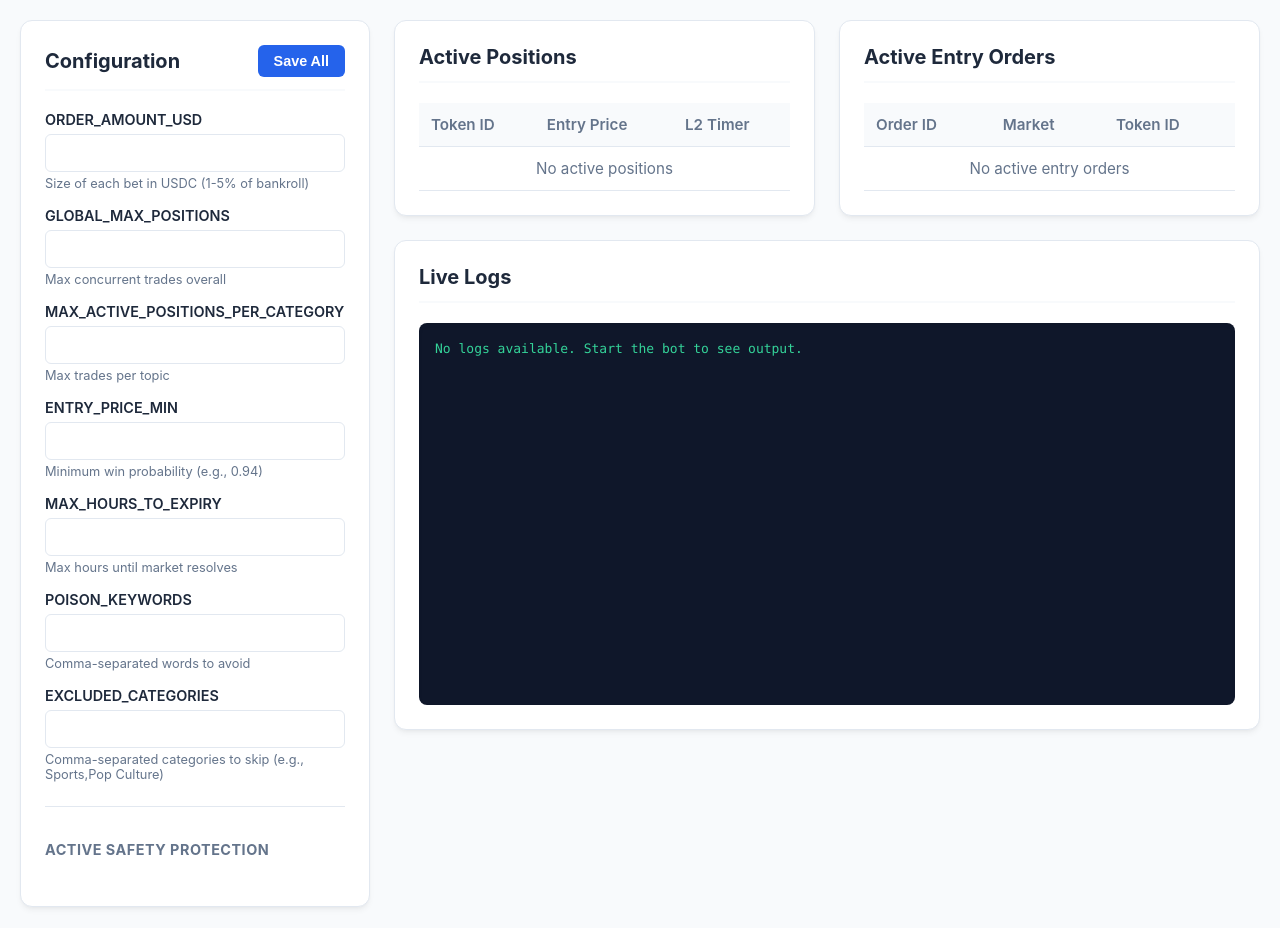
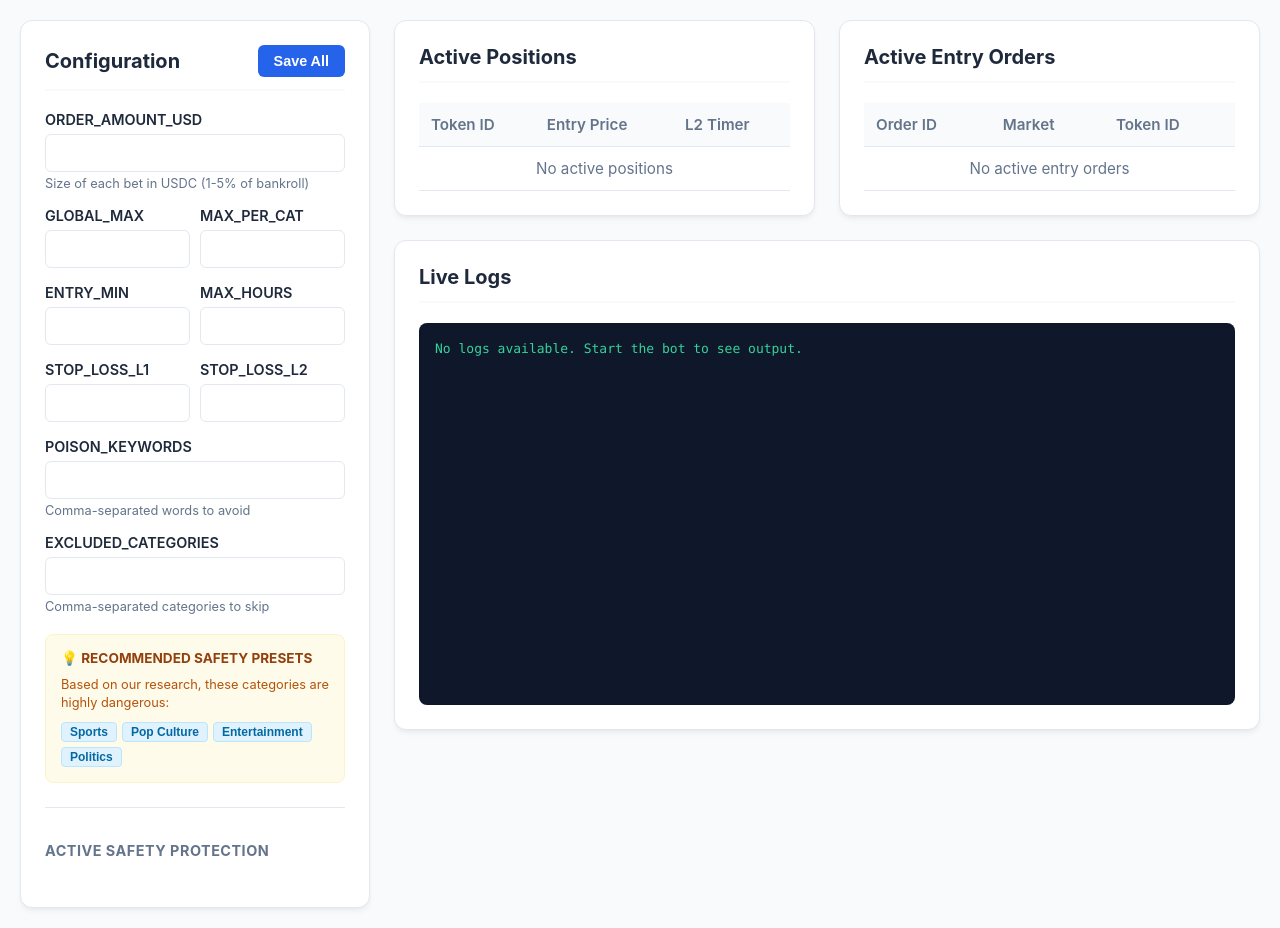
Before and after one commit to roywongx/poly, a FastAPI app: page / in a window 1280 px wide. Shown: the part 98-1026 px from the top of the page. Run offline with FastAPI, Linux system fonts and the light colour scheme; data that the repository does not hold is empty.

Commit message:
ui: complete config form and add safety presets quick-add buttons

```diff
--- a/src/templates/index.html
+++ b/src/templates/index.html
@@ -90,39 +90,60 @@
                 <h2><span data-i18n="config_title">Configuration</span> <button class="btn-save" onclick="saveAllConfig()" data-i18n="btn_save">Save All</button></h2>
                 <div id="config-form">
                     <div class="config-group">
-                        <label>ORDER_AMOUNT_USD</label>
+                        <label data-i18n="lbl_order_amount">ORDER_AMOUNT_USD</label>
                         <input type="number" id="cfg-ORDER_AMOUNT_USD" step="1">
                         <span class="help-text" data-i18n="help_order_amount">Size of each bet in USDC (1-5% of bankroll)</span>
                     </div>
+                    <div class="grid-half" style="gap:10px;">
                         <div class="config-group">
-                        <label>GLOBAL_MAX_POSITIONS</label>
+                            <label data-i18n="lbl_global_max">GLOBAL_MAX_POSITIONS</label>
                             <input type="number" id="cfg-GLOBAL_MAX_POSITIONS" step="1">
-                        <span class="help-text" data-i18n="help_global_max">Max concurrent trades overall</span>
                         </div>
                         <div class="config-group">
-                        <label>MAX_ACTIVE_POSITIONS_PER_CATEGORY</label>
+                            <label data-i18n="lbl_cat_max">MAX_PER_CATEGORY</label>
                             <input type="number" id="cfg-MAX_ACTIVE_POSITIONS_PER_CATEGORY" step="1">
-                        <span class="help-text" data-i18n="help_cat_max">Max trades per topic</span>
+                        </div>
+                    </div>
+                    <div class="grid-half" style="gap:10px;">
+                        <div class="config-group">
+                            <label data-i18n="lbl_price_min">ENTRY_PRICE_MIN</label>
+                            <input type="number" id="cfg-ENTRY_PRICE_MIN" step="0.01">
                         </div>
                         <div class="config-group">
-                        <label>ENTRY_PRICE_MIN</label>
-                        <input type="number" id="cfg-ENTRY_PRICE_MIN" step="0.01">
-                        <span class="help-text" data-i18n="help_price_min">Minimum win probability (e.g., 0.94)</span>
+                            <label data-i18n="lbl_max_hours">MAX_HOURS</label>
+                            <input type="number" id="cfg-MAX_HOURS_TO_EXPIRY" step="0.5">
+                        </div>
+                    </div>
+                    <div class="grid-half" style="gap:10px;">
+                        <div class="config-group">
+                            <label data-i18n="lbl_sl_l1">STOP_LOSS_L1</label>
+                            <input type="number" id="cfg-STOP_LOSS_L1_TRIGGER" step="0.01">
                         </div>
                         <div class="config-group">
-                        <label>MAX_HOURS_TO_EXPIRY</label>
-                        <input type="number" id="cfg-MAX_HOURS_TO_EXPIRY" step="0.5">
-                        <span class="help-text" data-i18n="help_max_hours">Max hours until market resolves</span>
+                            <label data-i18n="lbl_sl_l2">STOP_LOSS_L2</label>
+                            <input type="number" id="cfg-STOP_LOSS_L2_TRIGGER" step="0.01">
+                        </div>
                     </div>
                     <div class="config-group">
-                        <label>POISON_KEYWORDS</label>
+                        <label data-i18n="lbl_poison">POISON_KEYWORDS</label>
                         <input type="text" id="cfg-POISON_KEYWORDS" oninput="renderTags()">
                         <span class="help-text" data-i18n="help_poison">Comma-separated words to avoid</span>
                     </div>
                     <div class="config-group">
-                        <label>EXCLUDED_CATEGORIES</label>
+                        <label data-i18n="lbl_excluded">EXCLUDED_CATEGORIES</label>
                         <input type="text" id="cfg-EXCLUDED_CATEGORIES" oninput="renderTags()">
-                        <span class="help-text" data-i18n="help_excluded">Comma-separated categories to skip (e.g., Sports,Pop Culture)</span>
+                        <span class="help-text" data-i18n="help_excluded">Comma-separated categories to skip</span>
+                    </div>
+                </div>
+
+                <div style="margin-top: 20px; background: #fffbeb; padding: 15px; border-radius: 8px; border: 1px solid #fef3c7;">
+                    <h3 style="font-size: 0.85rem; color: #92400e; text-transform: uppercase; margin-top:0; margin-bottom: 10px;" data-i18n="vetted_title">💡 Recommended Safety Presets</h3>
+                    <div style="font-size: 0.8rem; line-height: 1.4; color: #b45309; margin-bottom: 10px;" data-i18n="vetted_desc">Based on our research, these categories are highly dangerous:</div>
+                    <div style="display: flex; gap: 5px; flex-wrap: wrap;">
+                        <button class="badge-tag tag-category" onclick="addExcluded('Sports')" style="cursor:pointer; border:1px solid #bae6fd;">Sports</button>
+                        <button class="badge-tag tag-category" onclick="addExcluded('Pop Culture')" style="cursor:pointer; border:1px solid #bae6fd;">Pop Culture</button>
+                        <button class="badge-tag tag-category" onclick="addExcluded('Entertainment')" style="cursor:pointer; border:1px solid #bae6fd;">Entertainment</button>
+                        <button class="badge-tag tag-category" onclick="addExcluded('Politics')" style="cursor:pointer; border:1px solid #bae6fd;">Politics</button>
                     </div>
                 </div>
 
@@ -191,13 +212,20 @@
                 btn_stop: "Stop Bot",
                 config_title: "Configuration",
                 btn_save: "Save All",
+                lbl_order_amount: "ORDER_AMOUNT_USD",
+                lbl_global_max: "GLOBAL_MAX",
+                lbl_cat_max: "MAX_PER_CAT",
+                lbl_price_min: "ENTRY_MIN",
+                lbl_max_hours: "MAX_HOURS",
+                lbl_sl_l1: "STOP_LOSS_L1",
+                lbl_sl_l2: "STOP_LOSS_L2",
+                lbl_poison: "POISON_KEYWORDS",
+                lbl_excluded: "EXCLUDED_CATEGORIES",
                 help_order_amount: "Size of each bet in USDC (1-5% of bankroll)",
-                help_global_max: "Max concurrent trades overall",
-                help_cat_max: "Max trades per topic",
-                help_price_min: "Minimum win probability (e.g., 0.94)",
-                help_max_hours: "Max hours until market resolves",
                 help_poison: "Comma-separated words to avoid",
-                help_excluded: "Comma-separated categories to skip (e.g., Sports,Pop Culture)",
+                help_excluded: "Comma-separated categories to skip",
+                vetted_title: "💡 Recommended Safety Presets",
+                vetted_desc: "Based on our research, these categories are highly dangerous:",
                 safety_title: "Active Safety Protection",
                 active_positions_title: "Active Positions",
                 active_orders_title: "Active Entry Orders",
@@ -226,13 +254,20 @@
                 btn_stop: "停止机器人",
                 config_title: "策略配置",
                 btn_save: "保存配置",
-                help_order_amount: "单次下注金额 USDC (建议总资金 1-5%)",
-                help_global_max: "全局最大持仓数量",
-                help_cat_max: "同话题最大持仓数 (防止集中风险)",
-                help_price_min: "进场价格底线 (胜率大于该值才买, 比如 0.94)",
-                help_max_hours: "只关注 X 小时内结算的市场",
+                lbl_order_amount: "单笔下注 (USDC)",
+                lbl_global_max: "全局最大仓位",
+                lbl_cat_max: "同话题上限",
+                lbl_price_min: "进场价格底线",
+                lbl_max_hours: "最大剩余时间",
+                lbl_sl_l1: "预警线 (L1)",
+                lbl_sl_l2: "硬止损 (L2)",
+                lbl_poison: "绝对不买关键词",
+                lbl_excluded: "排除的高危分类",
+                help_order_amount: "单次下注金额 (建议总资金 1-5%)",
                 help_poison: "遇到这些关键词绝对不买 (逗号隔开)",
-                help_excluded: "排除这些高危分类 (比如 Sports,Pop Culture)",
+                help_excluded: "排除这些高危分类 (逗号隔开)",
+                vetted_title: "💡 推荐的安全预设",
+                vetted_desc: "根据之前的多轮分析，这些分类属于高风险区域：",
                 safety_title: "正在生效的安全防御",
                 active_positions_title: "活跃持仓 (已买入)",
                 active_orders_title: "活动挂单 (等待成交)",
@@ -267,7 +302,6 @@
                     el.textContent = translations[currentLang][key];
                 }
             });
-            // Force status re-render to update text
             fetchStatus();
         }
 
@@ -279,7 +313,8 @@
 
         const CONFIG_KEYS = [
             "ORDER_AMOUNT_USD", "GLOBAL_MAX_POSITIONS", "MAX_ACTIVE_POSITIONS_PER_CATEGORY",
-            "ENTRY_PRICE_MIN", "MAX_HOURS_TO_EXPIRY", "POISON_KEYWORDS", "EXCLUDED_CATEGORIES"
+            "ENTRY_PRICE_MIN", "MAX_HOURS_TO_EXPIRY", "STOP_LOSS_L1_TRIGGER", "STOP_LOSS_L2_TRIGGER",
+            "POISON_KEYWORDS", "EXCLUDED_CATEGORIES"
         ];
 
         async function fetchConfig() {
@@ -299,14 +334,28 @@
         }
 
         function renderTags() {
-            const kwInput = document.getElementById('cfg-POISON_KEYWORDS').value;
-            const catInput = document.getElementById('cfg-EXCLUDED_CATEGORIES').value;
+            const kwEl = document.getElementById('cfg-POISON_KEYWORDS');
+            const catEl = document.getElementById('cfg-EXCLUDED_CATEGORIES');
+            if(!kwEl || !catEl) return;
+
+            const kwInput = kwEl.value || "";
+            const catInput = catEl.value || "";
 
             const kwContainer = document.getElementById('active-keywords-tags');
             const catContainer = document.getElementById('active-categories-tags');
 
             kwContainer.innerHTML = kwInput.split(',').filter(t => t.trim()).map(t => `<span class="badge-tag tag-keyword">${t.trim()}</span>`).join('');
             catContainer.innerHTML = catInput.split(',').filter(t => t.trim()).map(t => `<span class="badge-tag tag-category">${t.trim()}</span>`).join('');
+        }
+
+        function addExcluded(cat) {
+            const el = document.getElementById('cfg-EXCLUDED_CATEGORIES');
+            const current = el.value.split(',').map(t => t.trim()).filter(t => t);
+            if (!current.includes(cat)) {
+                current.push(cat);
+                el.value = current.join(',');
+                renderTags();
+            }
         }
 
         async function saveAllConfig() {
@@ -339,7 +388,6 @@
                 const response = await fetch('/api/status');
                 const data = await response.json();
 
-                // Update Status
                 const statusIndicator = document.getElementById('status-indicator');
                 if (data.status === 'running') {
                     statusIndicator.textContent = translations[currentLang].status_running;
@@ -349,17 +397,15 @@
                     statusIndicator.className = 'status-badge status-stopped';
                 }
 
-                // Update Logs
                 const logContainer = document.getElementById('log-container');
                 if (data.logs && data.logs.length > 0) {
                     const rawLogs = data.logs.join('');
                     if (logContainer.getAttribute('data-raw') !== rawLogs) {
                         logContainer.setAttribute('data-raw', rawLogs);
 
-                        // Parse colors
                         const formattedLogs = data.logs.map(line => {
                             let colorLine = line
-                                .replace(/</g, "&lt;").replace(/>/g, "&gt;") // escape HTML
+                                .replace(/</g, "&lt;").replace(/>/g, "&gt;")
                                 .replace(/\| INFO\s+\|/g, '<span style="color: #60a5fa">| INFO     |</span>')
                                 .replace(/\| DEBUG\s+\|/g, '<span style="color: #9ca3af">| DEBUG    |</span>')
                                 .replace(/\| SUCCESS\s+\|/g, '<span style="color: #34d399; font-weight:bold">| SUCCESS  |</span>')
@@ -367,11 +413,10 @@
                                 .replace(/\| ERROR\s+\|/g, '<span style="color: #ef4444; font-weight:bold">| ERROR    |</span>')
                                 .replace(/\| CRITICAL\s+\|/g, '<span style="color: #b91c1c; font-weight:bold; background: #fee2e2">| CRITICAL |</span>');
 
-                            // Highlight keywords in lines
                             if (colorLine.includes('[FILTERED]')) {
                                 colorLine = colorLine.replace('[FILTERED]', '<span style="color: #9ca3af">[FILTERED]</span>');
                             }
-                            if (colorLine.includes('TARGET ACQUIRED')) {
+                            if (colorLine.includes('🎯 TARGET ACQUIRED')) {
                                 colorLine = `<span style="color: #34d399">${colorLine}</span>`;
                             }
                             return colorLine;
@@ -384,7 +429,6 @@
                     logContainer.innerHTML = translations[currentLang].no_logs;
                 }
 
-                // Update State (Positions)
                 if (data.state) {
                     const posBody = document.getElementById('positions-body');
                     if (data.state.active_positions && Object.keys(data.state.active_positions).length > 0) {
@@ -438,8 +482,7 @@
         // Initialize
         applyLanguage();
         fetchConfig();
-        fetchStatus();
-        setInterval(fetchStatus, 3000); // Poll status
+        setInterval(fetchStatus, 3000);
     </script>
 </body>
 </html>
```
Lines whose indentation alone changed are shown as unchanged.
